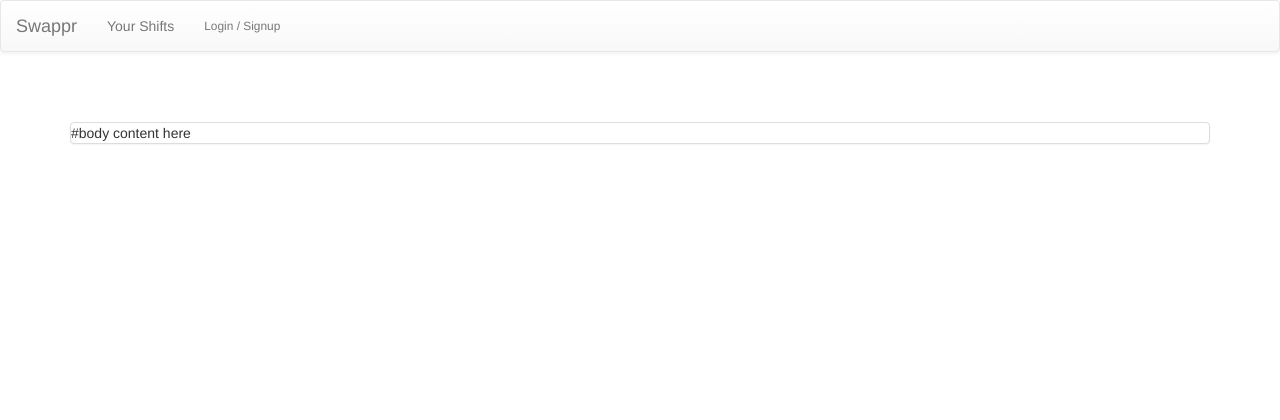
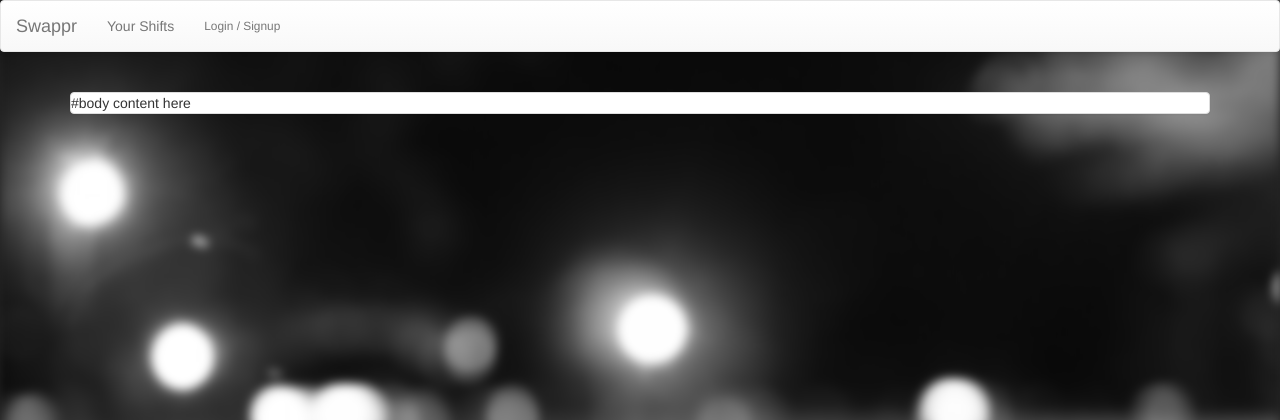
Before and after one commit to swappr-tanda-team/swappr, a Flask app: page /addBob in a window 1280 px wide. Shown: the top 420 px of the page. Run offline with Flask 2, Linux system fonts and the light colour scheme; some libraries are stand-ins or nearby versions.

Commit message:
Added background image and stopped from scrolling.

```diff
--- a/swappr/static/css/swappr.css
+++ b/swappr/static/css/swappr.css
@@ -1,5 +1,25 @@
 body {
   margin: 100px;
+  background-color: #222 !important;
+}
+
+body::before {
+  background: url('/static/img/streets-bg.jpg') no-repeat center center fixed;
+  content: '';
+  z-index: -1;
+  width: 100%;
+  height: 100%;
+  position:fixed;
+  overflow: hidden;
+  -webkit-background-size: cover;
+  -moz-background-size: cover;
+  -o-background-size: cover;
+  background-size: cover;
+  -webkit-filter: blur(5px);
+  -moz-filter: blur(5px);
+  -o-filter: blur(5px);
+  -ms-filter: blur(5px);
+  filter: blur(5px);
 }
 
 table.shiftTable td {
--- a/swappr/templates/layout.html
+++ b/swappr/templates/layout.html
@@ -44,7 +44,7 @@
     </div>
   </div>
 </nav>
-    <div class="container" style="margin-top: 70px;">
+    <div class="container" style="margin-top: 40px;">
         <div class="panel panel-default">
           {% block body %}
             #body content here
--- a/swappr/templates/shift/your_shifts.html
+++ b/swappr/templates/shift/your_shifts.html
@@ -10,11 +10,6 @@
         </div>
     </div>
     <div class="panel-body">
-<div class="row">
-    <div id="info" class="col-md-12">
-        <h3>Your Shifts</h3>
-    </div>
-</div>
 <div id="your_shifts" class="col-md-12">
 <table id="shiftTable" class="shiftTable" border="1">
     {% for i in range(-1, 24) %}
```
Also changed, not shown: swappr/static/img/streets-bg.jpg (added).
